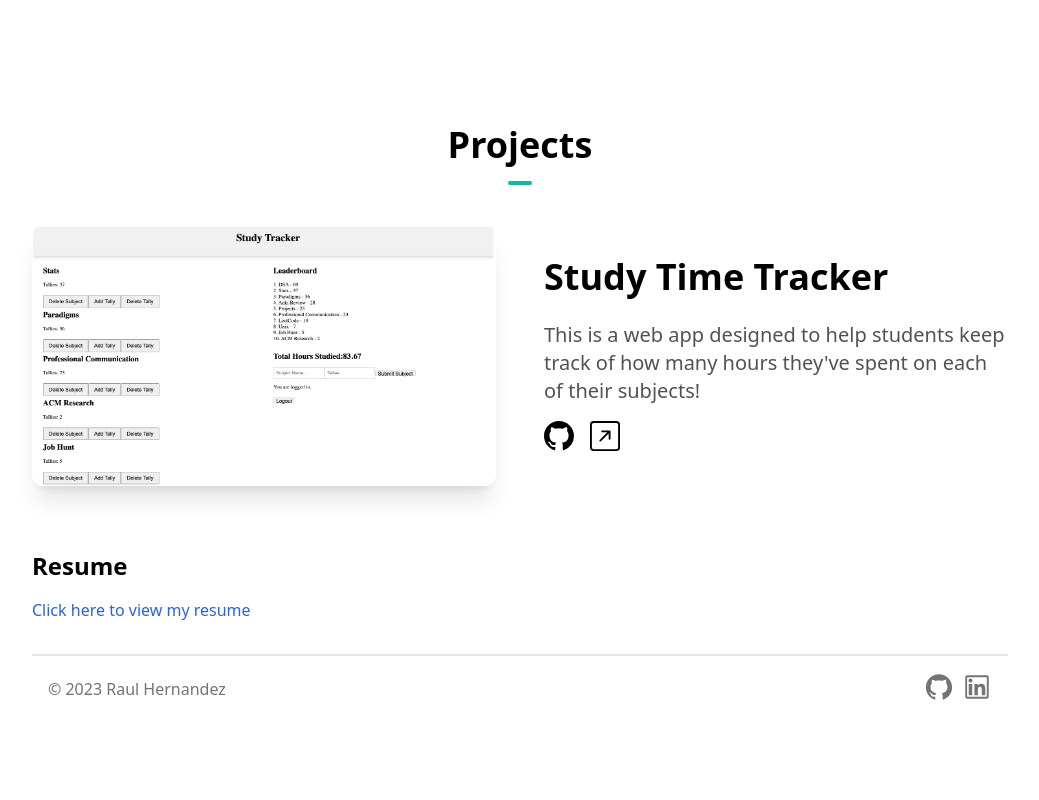
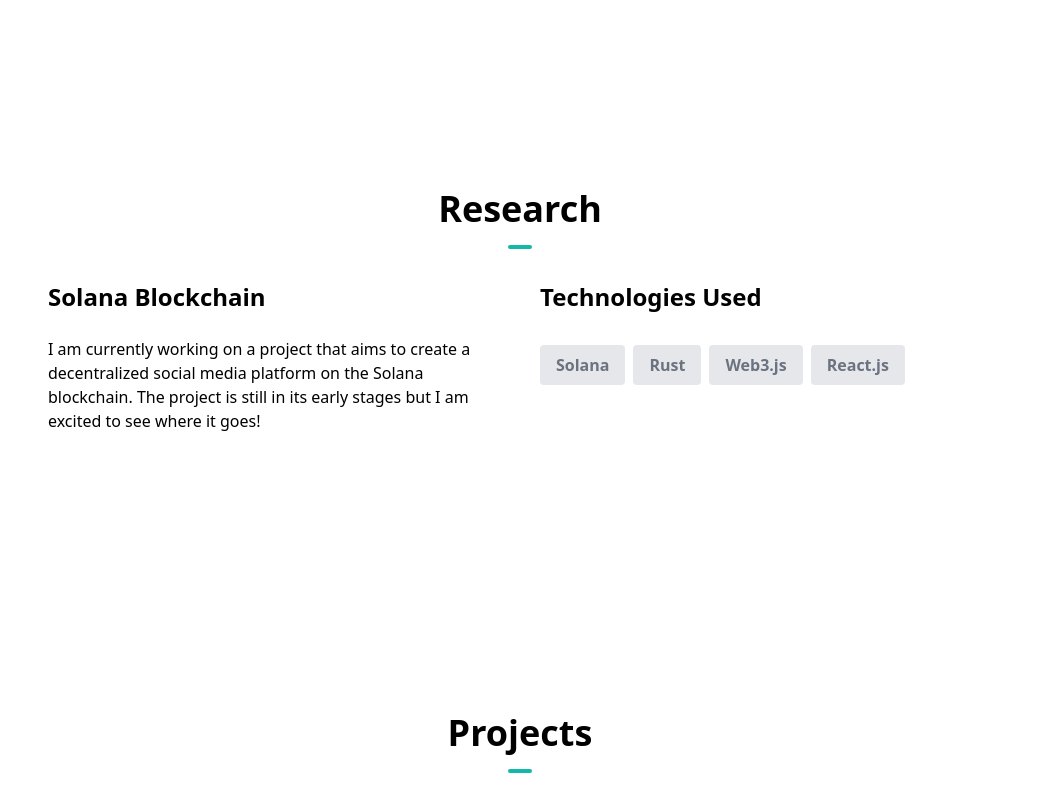
Before and after one commit to tinyrah/personalwebsite2, a Next.js app: page / in a window 1280 px wide. Shown: the part 1800-2600 px from the top of the page, without its empty margins (120-1159 px from the left). Before the commit the page ends 2522 px from the top, so only its background shows below. Built offline with nearby package versions, Linux system fonts and the light colour scheme.

Commit message:
added research

```diff
--- a/app/page.tsx
+++ b/app/page.tsx
@@ -2,11 +2,13 @@
 import HeroSection from "@/components/HeroSection"
 import ProjectsSection from "@/components/ProjectsSection"
 import ResumeSection from "@/components/ResumeSection"
+import ResearchSection from "@/components/ResearchSection"
 export default function Home() {
   return (
     <main className="mx-auto max-w-3xl px-4 sm:px-6 md:max-w-5xl ">
       <HeroSection />
       <AboutSection />
+      <ResearchSection />
       <ProjectsSection />
       <ResumeSection />
     </main>
--- a/components/Navbar.tsx
+++ b/components/Navbar.tsx
@@ -24,6 +24,10 @@
   {
     label: "Projects",
     page: "projects",
+  },
+  {
+    label: "Research",
+    page: "research",
   },
   {
     label: "Resume",
--- /dev/null
+++ b/components/ResearchSection.tsx
@@ -0,0 +1,58 @@
+// components/ResearchSection.tsx
+
+import React from 'react';
+
+const ResearchSection: React.FC = () => {
+  return (
+    <section id="research">
+      <div className="my-12 pb-12 md:pt-16 md:pb-48">
+        <h1 className="text-center font-bold text-4xl">
+          Research
+          <hr className="w-6 h-1 mx-auto my-4 bg-teal-500 border-0 rounded"></hr>
+        </h1>
+
+        <div className="flex flex-col space-y-10 items-stretch justify-center align-top md:space-x-10 md:space-y-0 md:p-4 md:flex-row md:text-left">
+          <div className="md:w-1/2 ">
+            <h1 className="text-center text-2xl font-bold mb-6 md:text-left">
+              Solana Blockchain
+            </h1>
+            <p>
+                I am currently working on a project that aims to create a decentralized
+                social media platform on the Solana blockchain. The project is still in its early stages
+                but I am excited to see where it goes!
+            </p>
+            <br />
+            {/* Additional content can go here */}
+          </div>
+          <div className="text-center md:w-1/2 md:text-left">
+            <h1 className="text-2xl font-bold mb-6">Technologies Used</h1>
+            <div className="flex flex-wrap flex-row justify-center z-10 md:justify-start">
+                <p
+                    className="bg-gray-200 px-4 py-2 mr-2 mt-2 text-gray-500 rounded font-semibold"
+                >
+                    Solana
+                </p>
+                <p
+                    className="bg-gray-200 px-4 py-2 mr-2 mt-2 text-gray-500 rounded font-semibold"
+                >
+                    Rust
+                </p>
+                <p
+                    className="bg-gray-200 px-4 py-2 mr-2 mt-2 text-gray-500 rounded font-semibold"
+                >
+                    Web3.js
+                </p>
+                <p
+                    className="bg-gray-200 px-4 py-2 mr-2 mt-2 text-gray-500 rounded font-semibold"
+                >
+                    React.js
+                </p>
+            </div>
+          </div>
+        </div>
+      </div>
+    </section>
+  );
+}
+
+export default ResearchSection;
```
Also changed, not shown: public/headshot.jpg (deleted), public/headshot.png (deleted).
